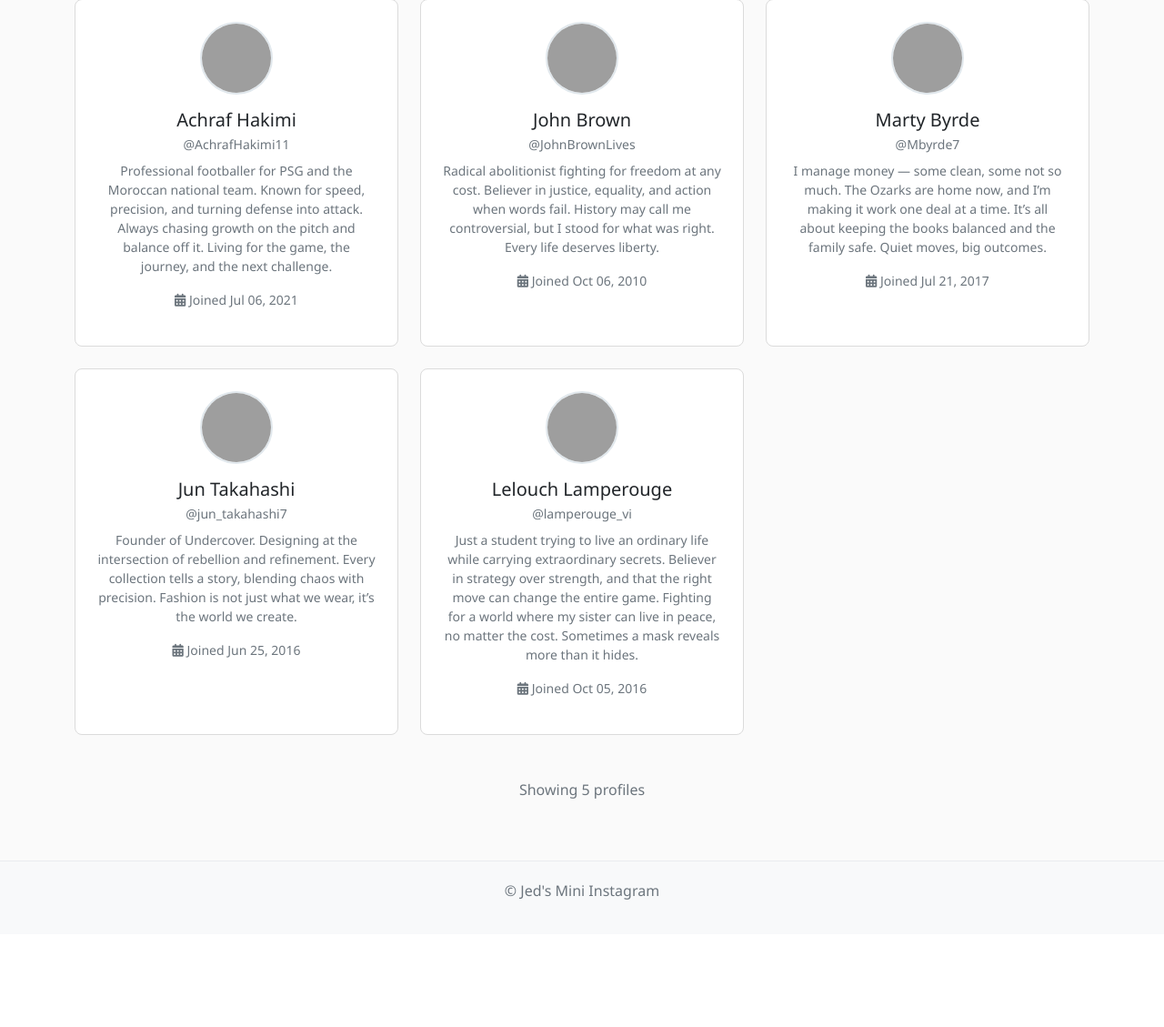
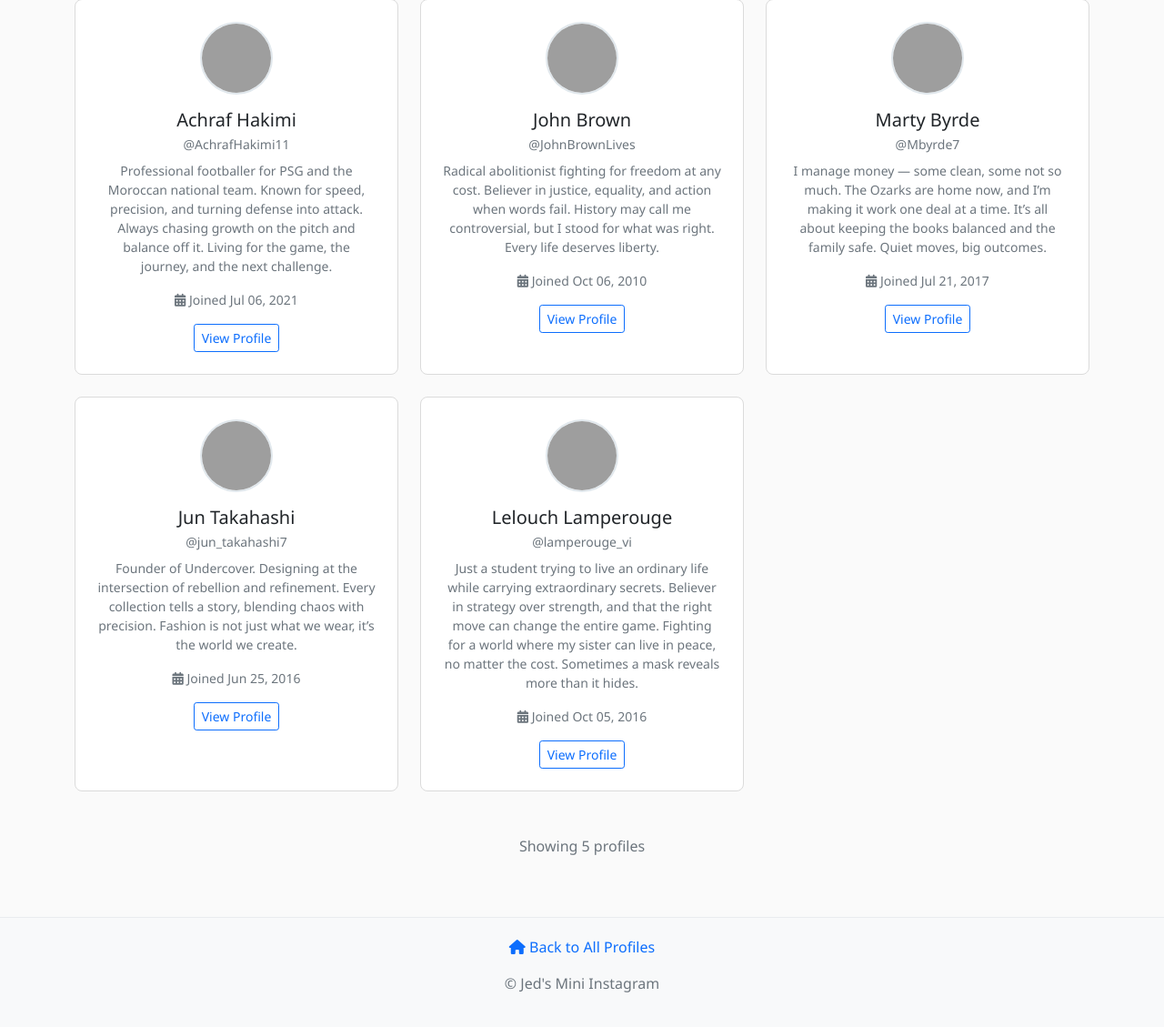
Before and after one commit to jbel7/cs412, a Django app: page /mini_insta/ in a window 1280 px wide. Shown: the part 208-1337 px from the top of the page at 91% size. Before the commit the page ends 1197 px from the top, so only its background shows below. Run offline with Django 5.2, Linux system fonts and the light colour scheme; data comes from the database, SQL or seed files in the repository; grey boxes are pictures that could not be loaded.

Commit message:
Added ProfileDetailView with individual profile pages and navigation

```diff
--- a/mini_insta/templates/mini_insta/base.html
+++ b/mini_insta/templates/mini_insta/base.html
@@ -34,6 +34,22 @@
             object-fit: cover;
             border: 2px solid #e1e8ed;
         }
+        .profile-image-large {
+        width: 150px;
+        height: 150px;
+        border-radius: 50%;
+        object-fit: cover;
+        border: 3px solid #e1e8ed;
+        }
+        .clickable-profile {
+        text-decoration: none;
+        color: inherit;
+        cursor: pointer;
+        }
+        .clickable-profile:hover {
+        text-decoration: none;
+        color: inherit;
+        }
         footer {
             margin-top: 50px;
             padding: 20px 0;
@@ -67,6 +83,11 @@
     <!-- Footer -->
     <footer class="text-center text-muted">
         <div class="container">
+            <p>
+                <a href="{% url 'show_all_profiles' %}" class="text-decoration-none">
+                    <i class="fas fa-home"></i> Back to All Profiles
+                </a>
+            </p>
             <p>&copy; Jed's Mini Instagram</p>
         </div>
     </footer>
--- a/mini_insta/templates/mini_insta/show_all_profiles.html
+++ b/mini_insta/templates/mini_insta/show_all_profiles.html
@@ -19,12 +19,14 @@
     <div class="col-lg-4 col-md-6 col-12 mb-4">
         <div class="profile-card p-4 h-100">
             <div class="text-center">
-                <img src="{{ profile.profile_image_url }}"
-                     alt="{{ profile.display_name }}"
-                     class="profile-image mb-3"
-                     onerror="this.src='https://via.placeholder.com/80x80/cccccc/666666?text=No+Image'">
+                <a href="{% url 'show_profile' profile.pk %}" class="clickable-profile">
+                    <img src="{{ profile.profile_image_url }}"
+                         alt="{{ profile.display_name }}"
+                         class="profile-image mb-3"
+                         onerror="this.src='https://via.placeholder.com/80x80/cccccc/666666?text=No+Image'">
 
-                <h5 class="mb-1">{{ profile.display_name }}</h5>
+                    <h5 class="mb-1">{{ profile.display_name }}</h5>
+                </a>
                 <p class="text-muted small mb-2">@{{ profile.username }}</p>
 
                 <p class="text-muted small mb-3">{{ profile.bio_text }}</p>
@@ -33,6 +35,10 @@
                     <i class="fas fa-calendar-alt"></i>
                     Joined {{ profile.join_date|date:"M d, Y" }}
                 </p>
+
+                <a href="{% url 'show_profile' profile.pk %}" class="btn btn-outline-primary btn-sm">
+                    View Profile
+                </a>
             </div>
         </div>
     </div>
--- a/mini_insta/urls.py
+++ b/mini_insta/urls.py
@@ -4,4 +4,5 @@ from . import views
 
 urlpatterns = [
     path('', views.ProfileListView.as_view(), name='show_all_profiles'),
+    path('profile/<int:pk>', views.ProfileDetailView.as_view(), name='show_profile'),
 ]
--- a/mini_insta/views.py
+++ b/mini_insta/views.py
@@ -1,10 +1,17 @@
 from django.shortcuts import render
-from django.views.generic import ListView
+from django.views.generic import ListView, DetailView
 from .models import Profile
 
 # Create your views here.
 
+# Adds the overall view of all profiles
 class ProfileListView(ListView):
     model = Profile
     template_name = 'mini_insta/show_all_profiles.html'
     context_object_name = 'profiles'
+
+# Adds the detail view to profiles
+class ProfileDetailView(DetailView):
+    model = Profile
+    template_name = 'mini_insta/show_profile.html'
+    context_object_name = 'profile'
```
Also changed, not shown: mini_insta/templates/mini_insta/show_profile.html (added, +72 -0 lines).
